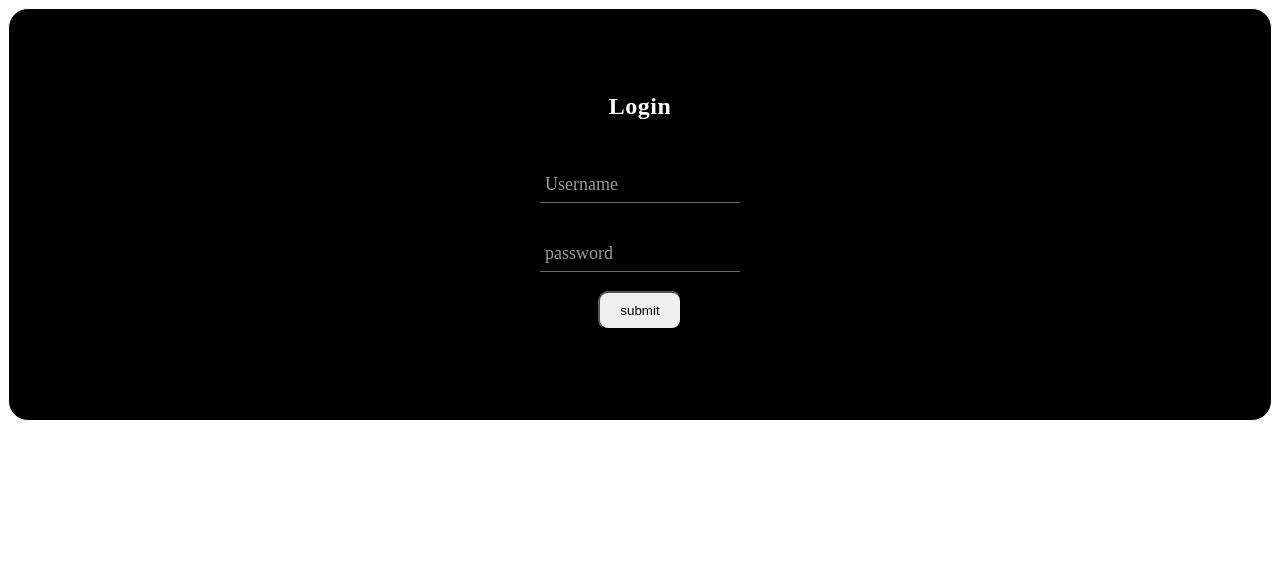
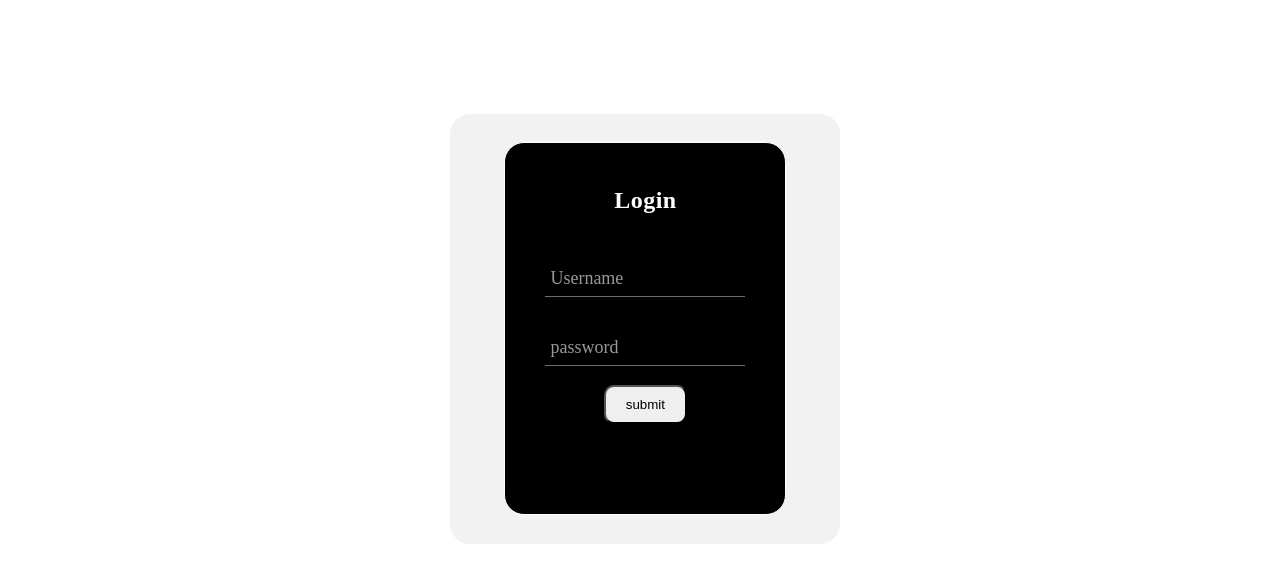
Before and after one commit to NatanaelEdward/Resto, a Django app: page / in a window 1280 px wide. Shown: the top 583 px of the page. Run offline with Django 4.2, Linux system fonts and the light colour scheme.

Commit message:
Login page

```diff
--- a/static/models.css
+++ b/static/models.css
@@ -1,3 +1,24 @@
+.model {
+  width: 30%;
+  margin-top: 9%;
+  margin-bottom: 10%;
+  margin-right: 35%;
+  margin-left: 35%;
+}
+
+.card {
+  position: relative;
+  width: 390px;
+  height: 430px;
+  background: #f2f2f3;
+  position: relative;
+  display: flex;
+  place-content: center;
+  place-items: center;
+  overflow: hidden;
+  border-radius: 20px;
+}
+
 .group {
   position: relative;
 }
@@ -18,7 +39,7 @@
   flex-direction: column;
   border: 1px solid white;
   padding: 120px 40px;
-    padding-top: 60px;
+  padding-top: 20px;
   padding-bottom: 90px;
   padding-right: 40px;
   padding-left: 40px;
@@ -52,7 +73,7 @@
 
 .main-input:focus {
   outline: none;
-    border-bottom-color: #42ff1c;
+  border-bottom-color: #ff1c1c;
 }
 
 .lebal-email {
@@ -68,11 +89,11 @@
   -webkit-transition: 0.2s ease all;
 }
 
-  .main-input:focus ~ .lebal-email,
-  .main-input:valid ~ .lebal-email {
+.main-input:focus~.lebal-email,
+.main-input:valid~.lebal-email {
   top: -20px;
   font-size: 14px;
-    color: #42ff1c;
+  color: #ff991c;
 }
 
 .highlight-span {
@@ -85,7 +106,7 @@
   opacity: 0.5;
 }
 
-  .main-input:focus ~ .highlight-span {
+.main-input:focus~.highlight-span {
   -webkit-animation: input-focus 0.3s ease;
   animation: input-focus 0.3s ease;
 }
--- a/templates/Login.html
+++ b/templates/Login.html
@@ -1,6 +1,7 @@
 {% load static%}
 <!DOCTYPE html>
 <html lang="en">
+
 <head>
   <meta charset="UTF-8">
   <meta http-equiv="X-UA-Compatible" content="IE=edge">
@@ -8,7 +9,10 @@
   <link rel="stylesheet" href="{% static 'models.css' %}">
   <title>Resto</title>
 </head>
+
 <body>
+  <div class="model">
+    <div class="card">
       <form method="post" class="form" action="{% url 'login_view' %}">
         {% csrf_token %}
         <p>Login</p>
@@ -19,12 +23,15 @@
         </div>
         <div class="container-1">
           <div class="group">
-            <input name="password" required="true" class="main-input" type="text">
+            <input name="password" required="true" class="main-input" type="password">
             <span class="highlight-span"></span>
             <label class="lebal-email">password</label>
           </div>
         </div>
         <button class="submit">submit</button>
       </form>
+    </div>
+  </div>
 </body>
+
 </html>
```
Lines whose indentation alone changed are shown as unchanged.
